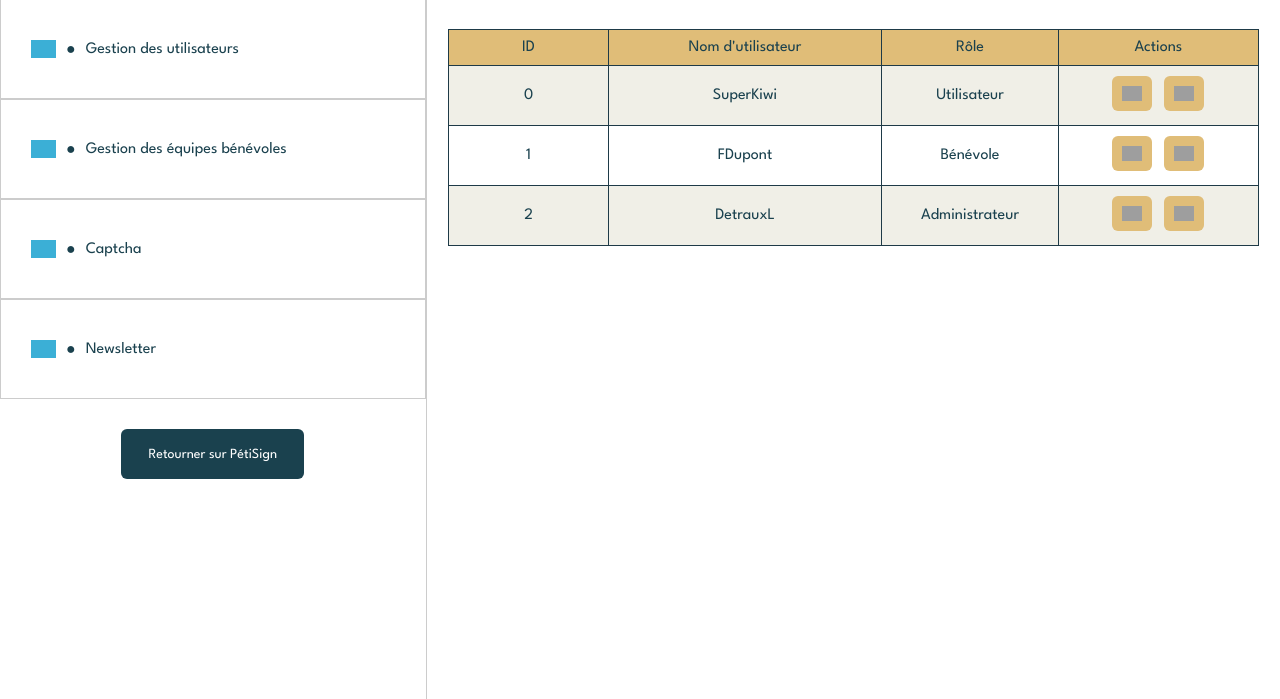
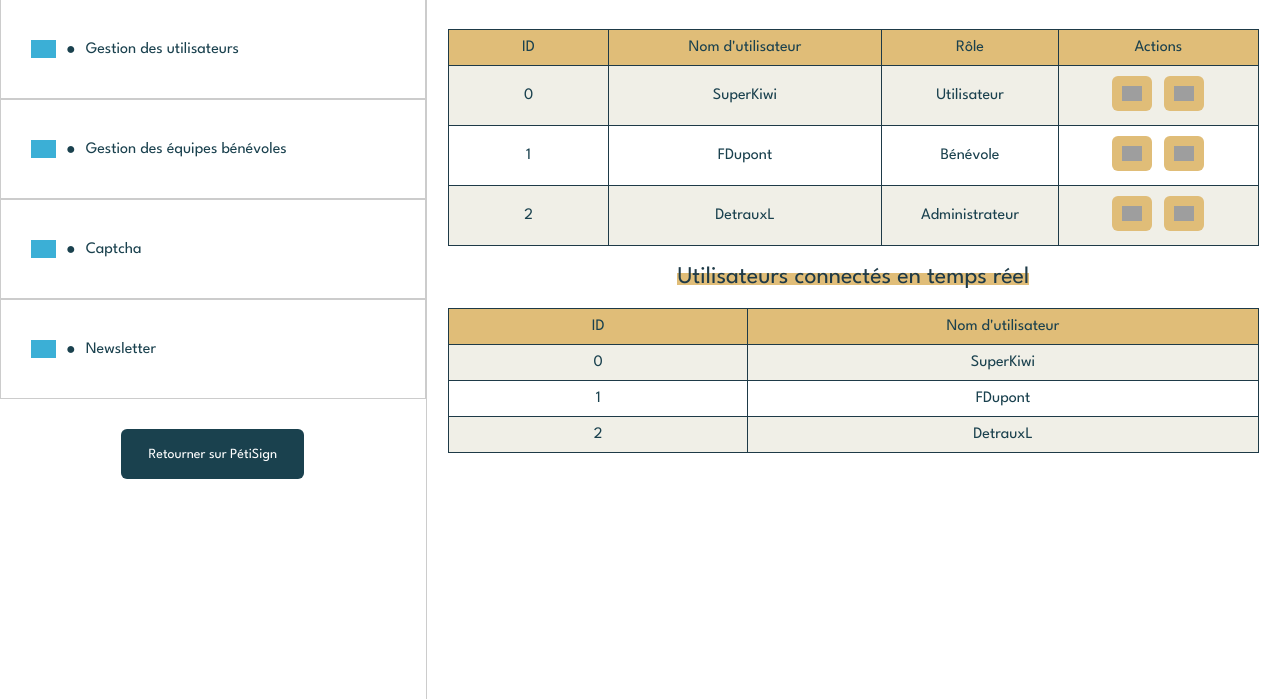
Before and after one commit to labarbe-leo-gits/PetiSign, a PHP site: page /BackOffice/users.php in a window 1280 px wide. Shown: the part 181-880 px from the top of the page. Run offline with PHP 8.4, Linux system fonts and the light colour scheme; grey boxes are pictures that could not be loaded.

Commit message:
Modification de la page de gestion d'utilisateurs pour l'intégration de la vue en temps réel

```diff
--- a/Sources/BackOffice/users.php
+++ b/Sources/BackOffice/users.php
@@ -53,6 +53,29 @@ include_once 'header.php';
             </tr>
         </table>
     </div>
+    <div class="title">
+        <h2 class="highlighted-text" id="subtitle">Utilisateurs connectés en temps réel</h2>
+    </div>
+    <div class="tableau">
+        <table>
+            <tr>
+                <th>ID</th>
+                <th>Nom d'utilisateur</th>
+            </tr>
+            <tr>
+                <td class="id">0</td>
+                <td class="content">SuperKiwi</td>
+            </tr>
+            <tr>
+                <td class="id">1</td>
+                <td class="content">FDupont</td>
+            </tr>
+            <tr>
+                <td class="id">2</td>
+                <td class="content">DetrauxL</td>
+            </tr>
+        </table>
+    </div>
 </div>
 </div>
 
--- a/Sources/css/backoffice_tablepages.css
+++ b/Sources/css/backoffice_tablepages.css
@@ -16,6 +16,11 @@
 }
 
 #page_title::before {
+    bottom: 0.1em;
+    height: 0.5em;
+}
+
+#subtitle::before {
     bottom: 0.1em;
     height: 0.5em;
 }
```
